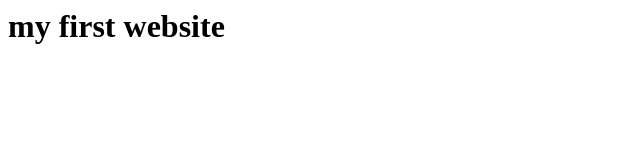
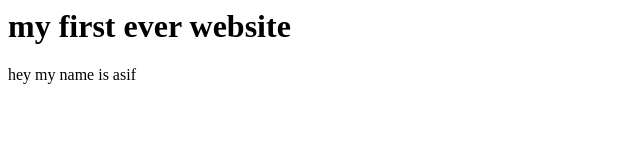
Before and after one commit to AsiFmunShi/my-second-website, a plain HTML site: page index.html in a window 1280 px wide. Shown: the whole page, without its empty margins (0-640 px from the left). Drawn offline with Linux system fonts and the light colour scheme.

Commit message:
adiing a little file more

```diff
--- a/index.html
+++ b/index.html
@@ -1 +1,2 @@
-<h1>my first website</h1>
+<h1>my first ever website</h1>
+<p>hey my name is asif</p>
```
